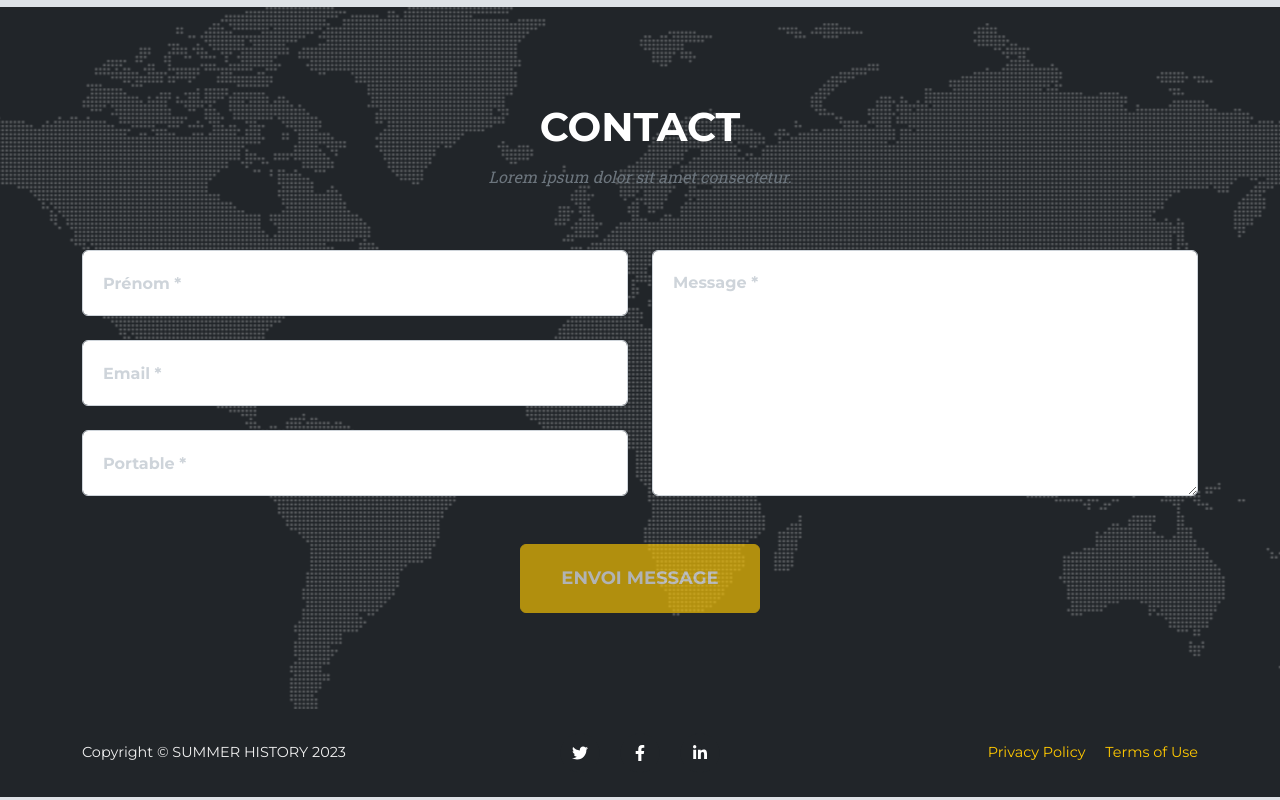
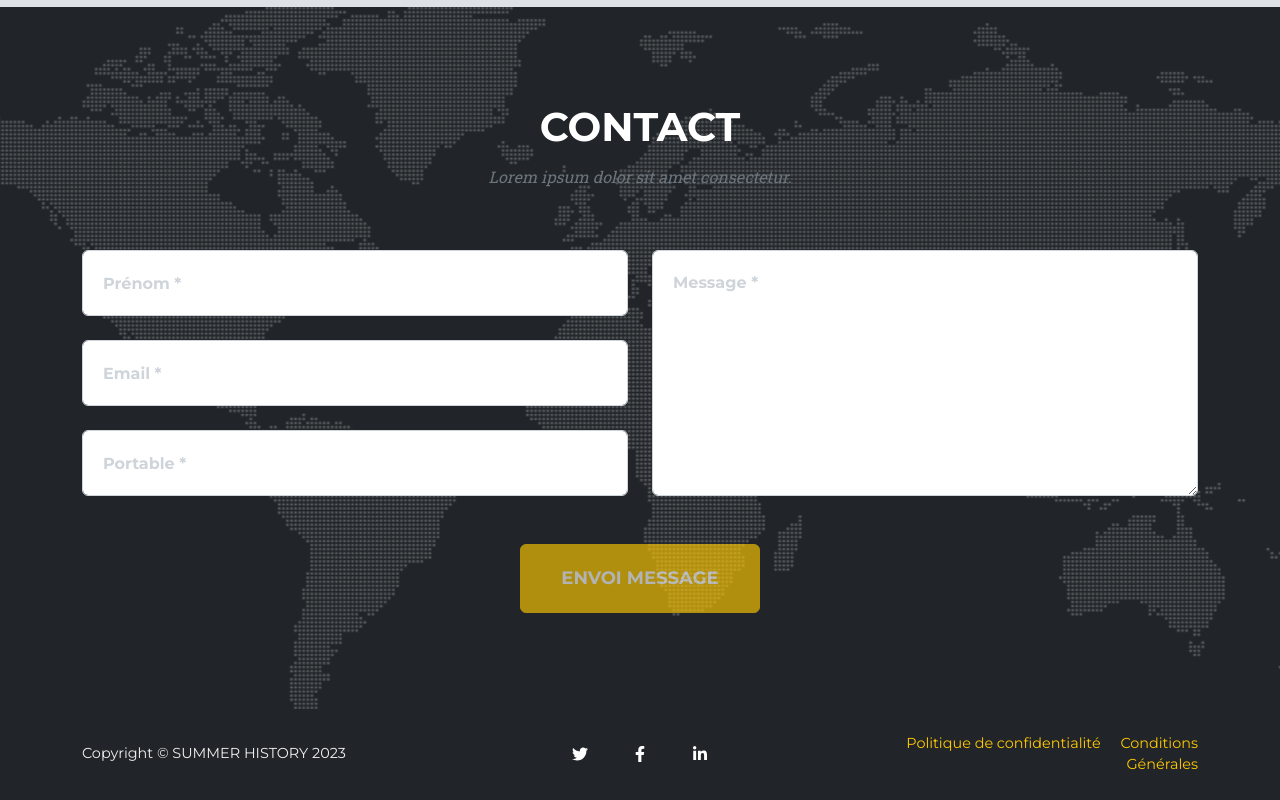
Before and after one commit to houssayen/freelance-agency, a plain HTML site: page index.html in a window 1280 px wide. Shown: the part 3424-4224 px from the top of the page. Drawn offline with nearby package versions, Linux system fonts and the light colour scheme.

Commit message:
commit changes

```diff
--- a/index.html
+++ b/index.html
@@ -305,8 +305,8 @@
                                 class="fab fa-linkedin-in"></i></a>
                     </div>
                     <div class="col-lg-4 text-lg-end">
-                        <a class="text-decoration-none me-3" href="privacy-policy.html">Privacy Policy</a>
-                        <a class="text-decoration-none" href="terms-of-use.html">Terms of Use</a>
+                        <a class="text-decoration-none me-3" href="privacy-policy.html">Politique de confidentialité</a>
+                        <a class="text-decoration-none" href="terms-of-use.html">Conditions Générales</a>
                     </div>
                 </div>
         </footer>
```
